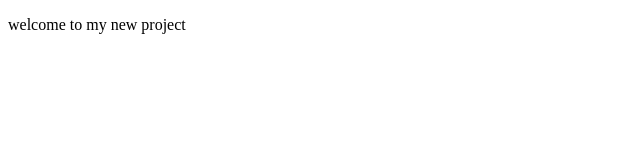
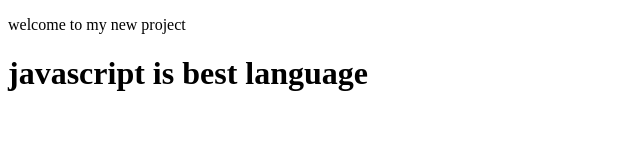
Before and after one commit to mustafaiappdeveloper/lims, a plain HTML site: page index.html in a window 1280 px wide. Shown: the whole page, without its empty margins (0-640 px from the left). Drawn offline with Linux system fonts and the light colour scheme.

Commit message:
add heading

```diff
--- a/index.html
+++ b/index.html
@@ -8,7 +8,9 @@
 </head>
 
 <body>
-    <p>welcome to my new project</p>
+    <p>welcome to my new project </p>
+    <h1>javascript is best language</h1>
+
 </body>
 
 </html>
```
